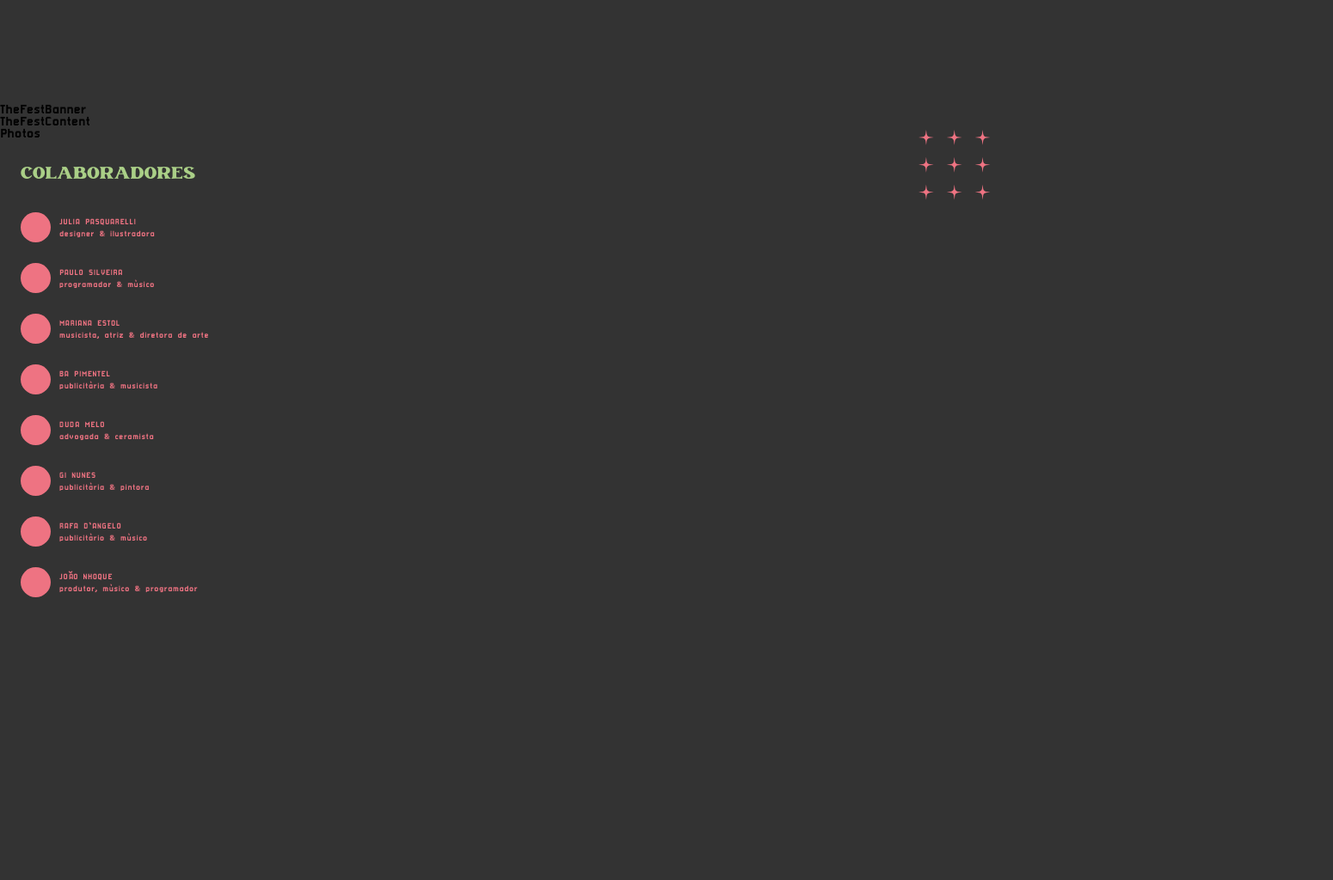
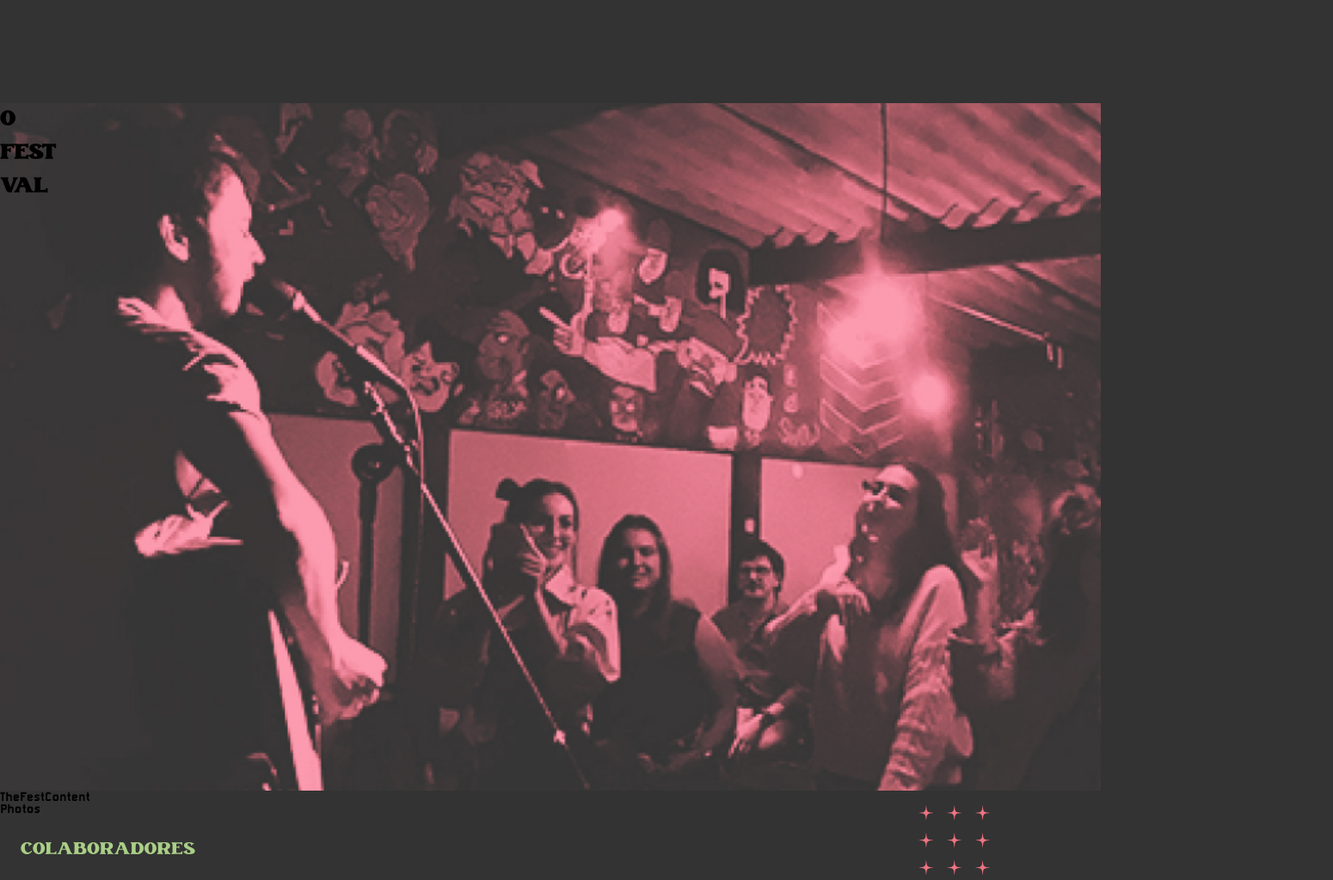
Before and after one commit to paulpetone/spirogyra, a Gatsby site: page / in a window 1280 px wide. Shown: the part 1760-2784 px from the top of the page at 86% size, 1550 px wide, since content can reach past the window. Before the commit the page ends 2503 px from the top, so only its background shows below. Built offline with nearby package versions, Linux system fonts and the light colour scheme; Gatsby itself is replaced by a stand-in of ours.

Commit message:
feat: add footer and start TheFestBanner

```diff
--- a/src/components/TheFestBanner/index.tsx
+++ b/src/components/TheFestBanner/index.tsx
@@ -1,8 +1,16 @@
 import React from 'react'
 import S from './styles'
+import OFestival from '../../images/o-festival.jpg'
 
 export default function () {
   return (
-    <S.TheFestBanner>TheFestBanner</S.TheFestBanner>
+    <S.TheFestBanner id="2022">
+      <img src={OFestival} alt="O Festival" />
+      <S.Text>
+        O <br />
+        FEST <br />
+        VAL <br />
+      </S.Text>
+    </S.TheFestBanner>
   )
 }
--- a/src/components/TheFestBanner/styles.ts
+++ b/src/components/TheFestBanner/styles.ts
@@ -2,6 +2,20 @@ import styled from 'styled-components'
 
 export default {
   TheFestBanner: styled.section`
+    height: 100vh;
+    position: relative;
+    overflow: hidden;
 
-    `,
+    img {
+      position: absolute;
+      z-index: 1;
+      height: 100%;
+      top: 0;
+      left: 0;
+    }
+  `,
+  Text: styled.h2`
+    position: absolute;
+    z-index: 2;
+  `
 }
--- a/src/pages/index.tsx
+++ b/src/pages/index.tsx
@@ -1,12 +1,13 @@
-import React from "react"
-import type { HeadFC, PageProps } from "gatsby"
-import Banner from "../components/Banner"
-import About from "../components/About"
-import TheFestBanner from "../components/TheFestBanner"
-import TheFestContent from "../components/TheFestContent"
-import Photos from "../components/Photos"
-import Workers from "../components/Workers"
-import { GlobalStyles } from "../theme"
+import React from 'react'
+import type { HeadFC, PageProps } from 'gatsby'
+import Banner from '../components/Banner'
+import About from '../components/About'
+import TheFestBanner from '../components/TheFestBanner'
+import TheFestContent from '../components/TheFestContent'
+import Photos from '../components/Photos'
+import Workers from '../components/Workers'
+import { GlobalStyles } from '../theme'
+import Footer from '../components/Footer'
 
 const IndexPage: React.FC<PageProps> = () => {
   return (
@@ -18,6 +19,7 @@ const IndexPage: React.FC<PageProps> = () => {
       <TheFestContent />
       <Photos />
       <Workers />
+      <Footer />
     </>
   )
 }
```
Also changed, not shown: src/assets/ofestival-star.svg (added), src/images/o-festival.jpg (added).
